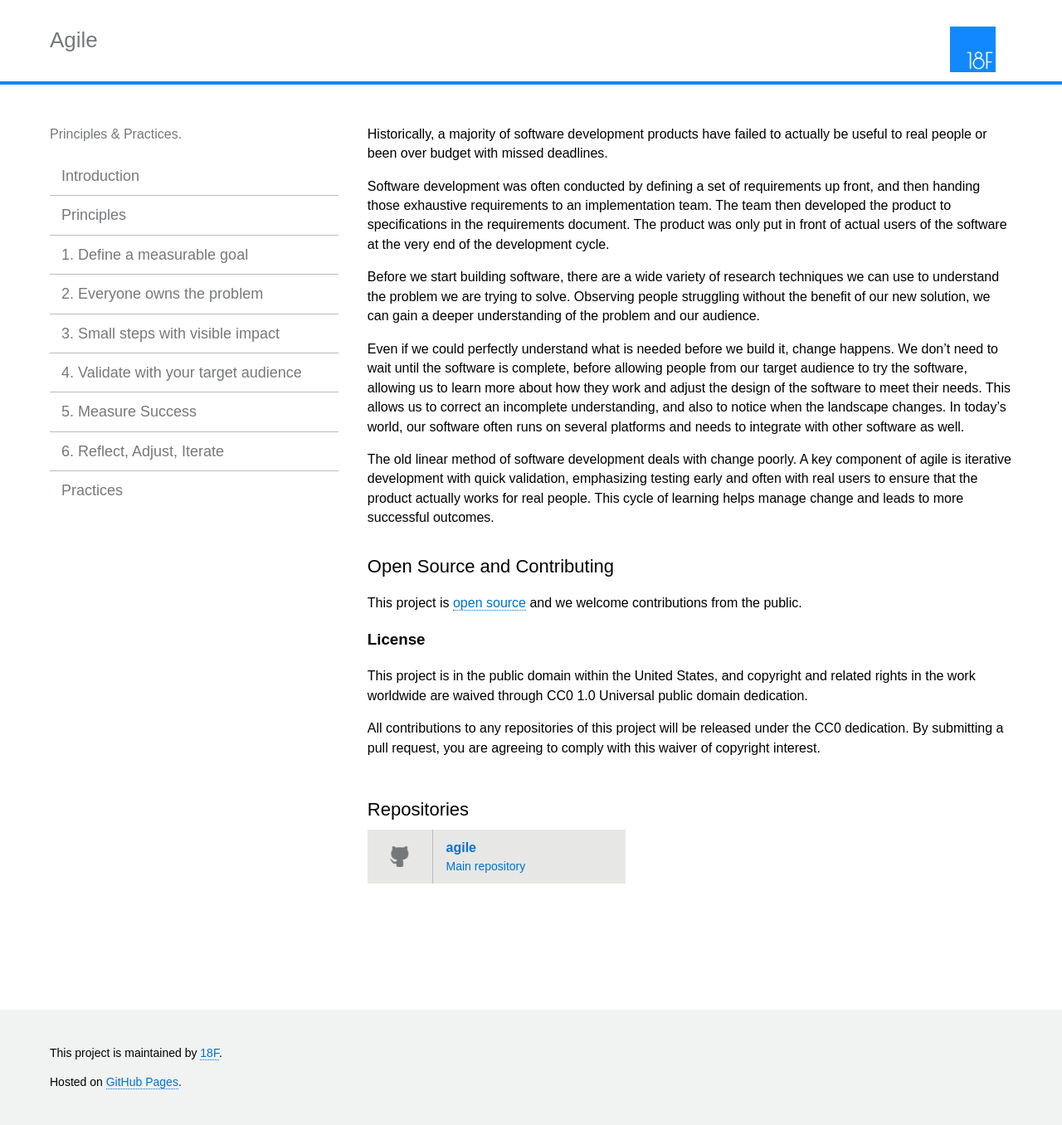
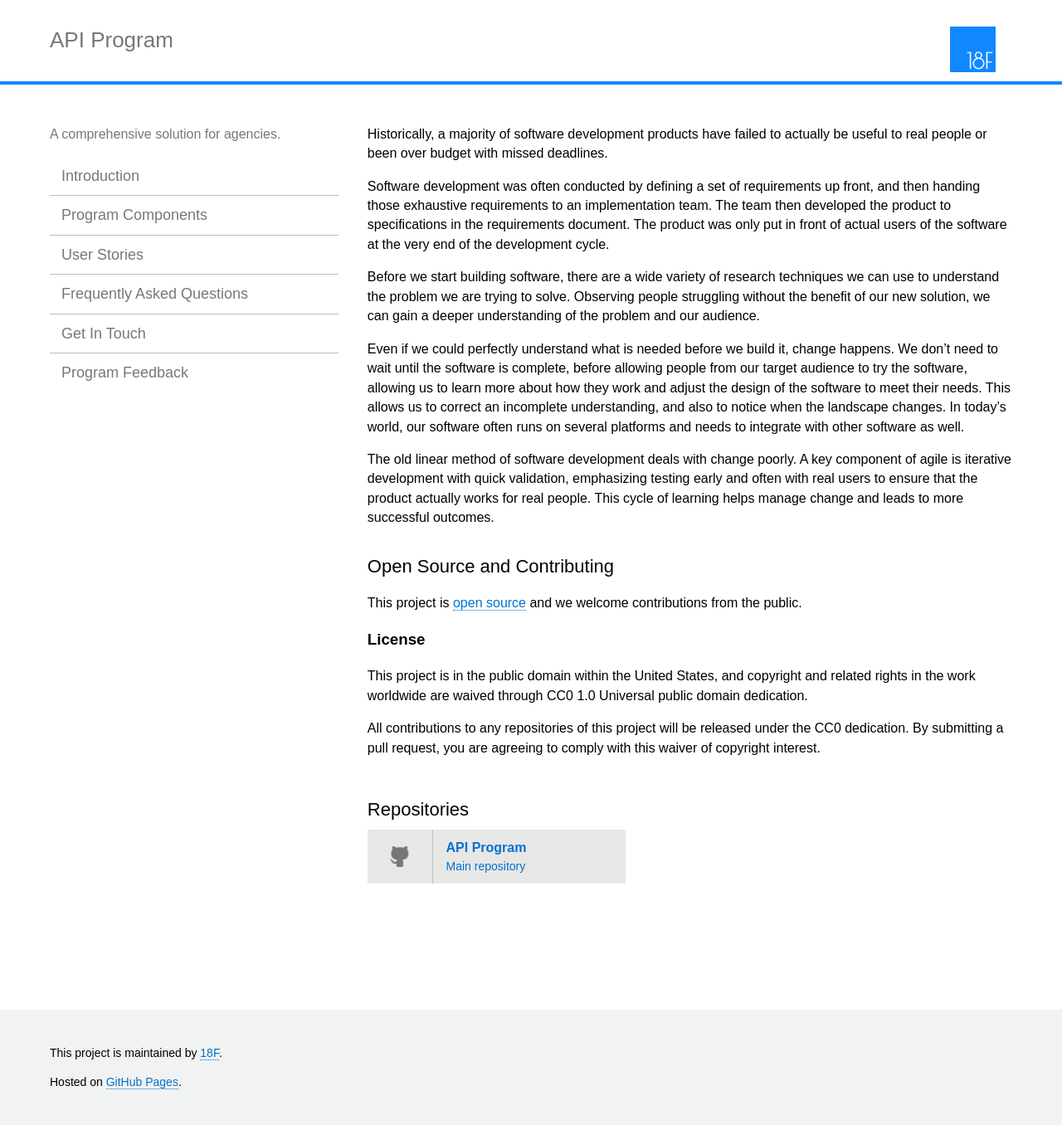
Before and after one commit to 18F/api-program, a Jekyll site: the page built from index.html, in a window 1280 px wide. Shown: the whole page at 83% size. Built offline with Jekyll 4.4.1, drawn with Linux system fonts in a browser that asks for light colours.

Commit message:
first update to homepage

```diff
--- a/_config.yml
+++ b/_config.yml
@@ -5,15 +5,15 @@ markdown: kramdown
 pygments: true
 
 # Title
-name: Agile
-subtitle: Principles & Practices.
+name: API Program
+subtitle: A comprehensive solution for agencies.
 
 # When using this template with a project page set the baseurl to '/project-name'
 # For user/organization pages set this to an empty string
 # When working locally use jekyll serve --baseurl '' so that you can view everything at localhost:4000
 # See http://jekyllrb.com/docs/github-pages/ for more info
 #baseurl: ''
-baseurl: '/agile'
+baseurl: '/API-Program'
 
 # Author/Organization info to be displayed in the templates
 author:
@@ -30,40 +30,29 @@ navigation:
 - text: Introduction
   url: index.html
   internal: true
-- text: Principles
-  url: principles.html
+- text: Program Components
+  url:
   internal: true
-- text: 1. Define a measurable goal
-  url: 1-goal.html
+- text: User Stories
+  url:
   internal: true
-- text: 2. Everyone owns the problem
-  url: 2-everyone.html
+- text: Frequently Asked Questions
+  url:
   internal: true
-- text: 3. Small steps with visible impact
+- text: Get In Touch
   url: 3-steps.html
   internal: true
-- text: 4. Validate with your target audience
-  url: 4-validate.html
-  internal: true
-- text: 5. Measure Success
-  url: 5-measure.html
-  internal: true
-- text: 6. Reflect, Adjust, Iterate
-  url: 6-iterate.html
-  internal: true
-- text: Practices
-  url: practices.html
-  internal: true
-#- text: DOCter Repo
-#  url: https://github.com/cfpb/DOCter
-#  internal: false
+- text: Program Feedback
+  url: https://github.com/18F/API-Program/issues
+  internal: false
+
 
 # Repo list
 # List repos that you would like to appear on the homepage here
 repos:
-- name: agile
+- name: API Program
   description: Main repository
-  url: https://github.com/18F/agile
+  url: https://github.com/18F/API-Program
 
 # Style Variables
 brand_color: "#1188ff"
```
